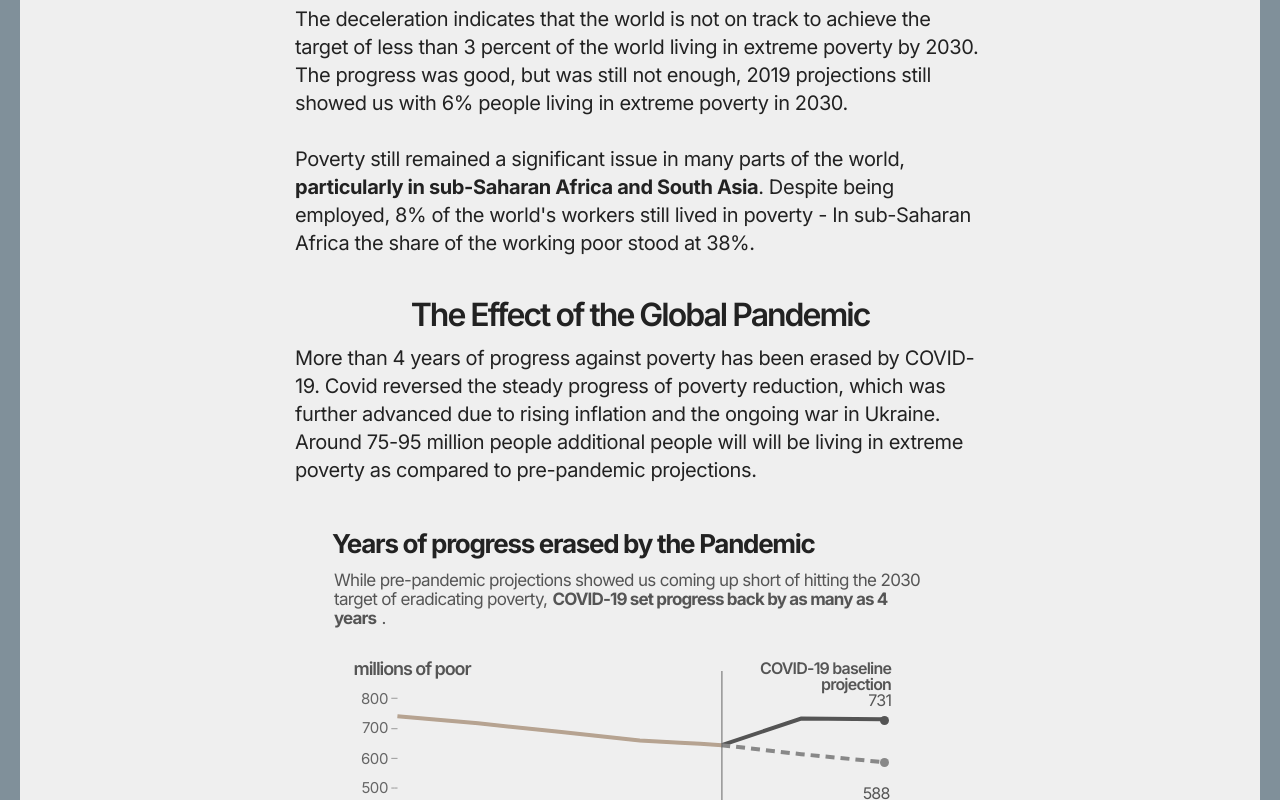
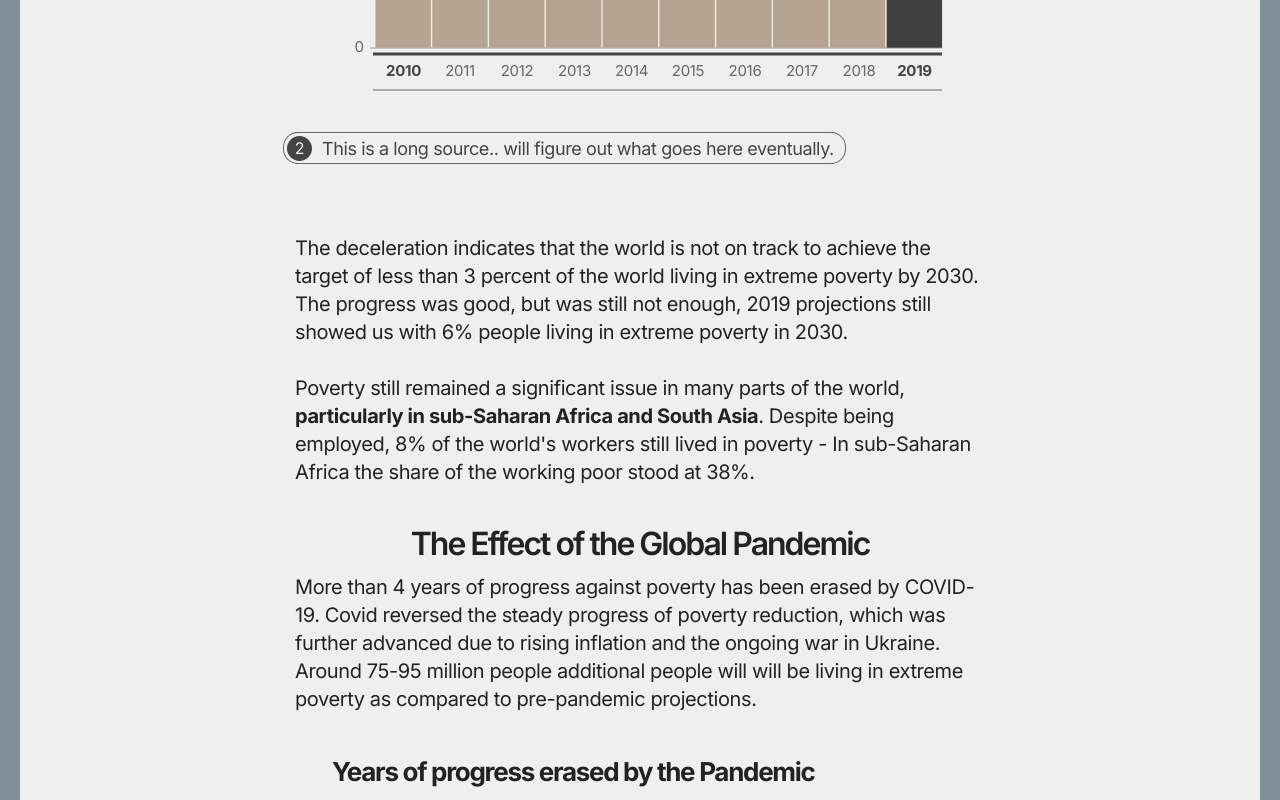
Before and after one commit to schubert-da/dvs-world-summit, a Svelte app: page / in a window 1280 px wide. Shown: the part 1500-2300 px from the top of the page. Built offline with nearby package versions, Linux system fonts and the light colour scheme; a web font is replaced by a local one.

Commit message:
css and source annotations

```diff
--- a/src/app.css
+++ b/src/app.css
@@ -452,8 +452,9 @@ h1 {
 }
 
 .section h1 {
-    margin-top: 70px;
-    margin-bottom: 10px;
+    margin-left: 0;
+    margin-top: 100px;
+    margin-bottom: 70px;
     letter-spacing: -2px;
     font-family: "Inter", sans-serif;
     color: #222;
--- /dev/null
+++ b/src/components/sections/common/source-annotation.svelte
@@ -0,0 +1,81 @@
+<div class="source-container">
+    <div class="source-index">
+        <div class="source-number">
+            2
+        </div>
+    </div>
+    <div class="source-description">
+        This is a long source.. will figure out what goes here eventually.
+    </div>
+</div>
+
+<style>
+    :root {
+        --annotation-height: 30px;
+    }
+
+    .source-container {
+        position: relative;
+        color: #444;
+        font-size: 18px;
+        height: var(--annotation-height);
+        width: fit-content;
+        line-height: 1.4;
+        letter-spacing: -0.4px;
+
+        display: flex;
+        flex-direction: row;
+        align-items: center;
+
+        border: 1px solid #666;
+        border-left: none;
+        border-right: none;
+
+        margin: 0px 0 70px 0;
+    }
+
+    .source-container::after, .source-container::before{
+        position: absolute;
+        content: "";
+        width: calc( var( --annotation-height) / 2);
+        height: var( --annotation-height);
+        border: 1px solid #666;
+    }
+
+    .source-container::after {
+        border-left: none;
+        border-top-right-radius: calc( var( --annotation-height) / 2);
+        border-bottom-right-radius: calc( var( --annotation-height) / 2);
+
+        top: -1px;
+        right: -12px;
+    }
+
+    .source-container::before {
+        border-right: none;
+        border-top-left-radius: calc( var( --annotation-height) / 2);
+        border-bottom-left-radius: calc( var( --annotation-height) / 2);
+
+        top: -1px;
+        left: -12px;
+    }
+
+    .source-index {
+        color: #efefef;
+        font-size: 16px;
+        background-color: #444;
+        border-radius: 50%;
+        width: 25px;
+        height: 25px;
+
+        display: flex;
+        justify-content: center;
+        align-items: center;
+        margin-right: 10px;
+        margin-left: -8px;
+    }
+
+
+
+
+</style>
--- a/src/components/sections/poverty/charts/poverty-bar-chart.svelte
+++ b/src/components/sections/poverty/charts/poverty-bar-chart.svelte
@@ -5,6 +5,10 @@
   # Date: Wed Jan 25 2023 17:07:44 GMT+0530 (India Standard Time)
   # Key: MISSING_KEY
 -->
+
+<script>
+	import SourceAnnotation from "../../common/source-annotation.svelte";
+</script>
 
 <div class="milton__embed ">
 	<div class="milton__wrap" style="position: relative;">
@@ -1724,6 +1728,7 @@
 	</div>
 	<div class="custom_html" />
 </div>
+<SourceAnnotation />
 
 <style>
 	@import url("https://fonts.googleapis.com/css2?family=Inter:ital,wght@0,400;0,600;0,700&display=swap");
--- a/src/components/sections/poverty/poverty-section.svelte
+++ b/src/components/sections/poverty/poverty-section.svelte
@@ -13,7 +13,7 @@
         last 10 years, there have been both positive and negative changes in
         poverty levels around the world.
     </p>
-
+    <br />
     <p>
         On a global scale, the number of people living in extreme poverty
         (defined as living on less than $1.90 per day) has decreased. According
@@ -24,6 +24,7 @@
         aimed at reducing poverty.
     </p>
 
+    <br />
     <br />
 
     <PovertyBarChart />
```
